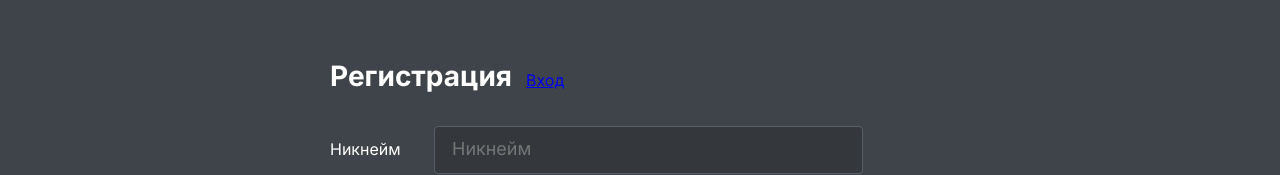
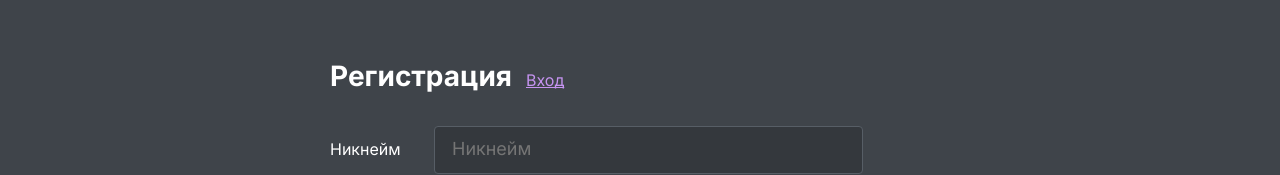
Before and after one commit to AnatolyKostarev/react_chat_socket, a React (Create React App) app: page / in a window 1280 px wide. Shown: the part 368-543 px from the top of the page. Built offline with nearby package versions, Linux system fonts and the light colour scheme.

Commit message:
Delete routing, add event for span

```diff
--- a/src/components/FormTitle/FormHeader.jsx
+++ b/src/components/FormTitle/FormHeader.jsx
@@ -1,15 +1,12 @@
 import React from "react";
 import clsx from "clsx";
-import { Link } from "react-router-dom";
 import s from "./FormHeader.module.css";
 
-export const FormHeader = ({ className, title, link, path, indent }) => {
+export const FormHeader = ({ className, title, link, indent, onClick }) => {
   return (
     <div className={clsx(s.form__header, className)}>
       <h3 style={{ marginRight: `${indent}px` }}>{title}</h3>
-      <Link to={path}>
-        <span>{link}</span>
-      </Link>
+      <span onClick={onClick}>{link}</span>
     </div>
   );
 };
--- a/src/components/FormTitle/FormHeader.module.css
+++ b/src/components/FormTitle/FormHeader.module.css
@@ -16,4 +16,8 @@
   font-weight: 400;
   line-height: 28px;
   text-align: left;
+  text-decoration: underline;
+  text-decoration-skip-ink: none;
+  color: #c593f0;
+  cursor: pointer;
 }
```
